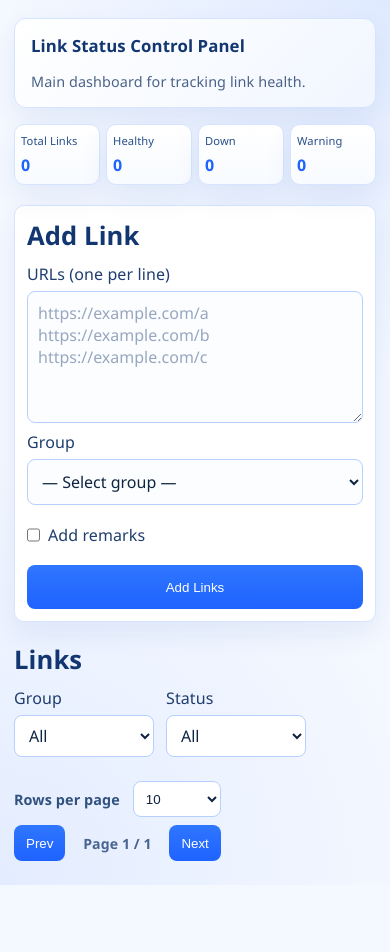
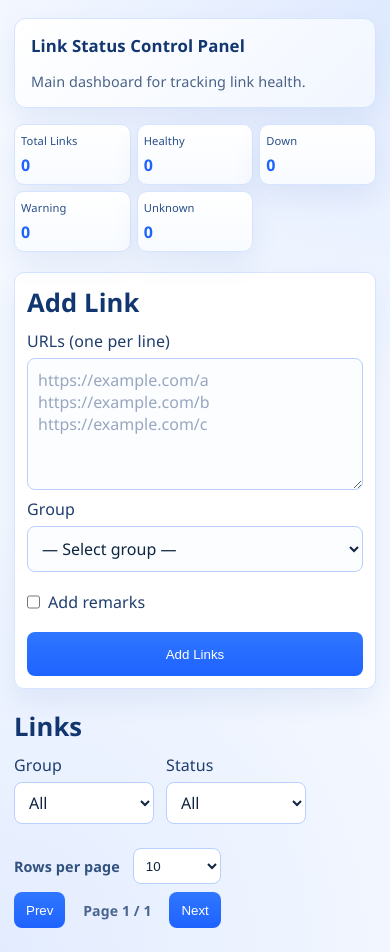
Before and after one commit to ether1313/agentlink-monitoring-system, a website: page public/index.html in a window 390 px wide. Before the commit the page ends 885 px from the top, so only its background shows below. Drawn offline with Linux system fonts and the light colour scheme; no server answers.

Commit message:
update something

```diff
--- a/public/app.js
+++ b/public/app.js
@@ -3,6 +3,7 @@ const totalLinksEl = document.getElementById('total-links');
 const healthyLinksEl = document.getElementById('healthy-links');
 const downLinksEl = document.getElementById('down-links');
 const warningLinksEl = document.getElementById('warning-links');
+const unknownLinksEl = document.getElementById('unknown-links');
 const downAlertEl = document.getElementById('down-alert');
 const addLinkForm = document.getElementById('add-link-form');
 const alarmAudio = document.getElementById('alarm-audio');
@@ -208,11 +209,13 @@ function renderStats(links) {
   const healthy = links.filter((l) => l.status === 'healthy').length;
   const down = links.filter((l) => l.status === 'down').length;
   const warning = links.filter((l) => l.status === 'warning').length;
+  const unknown = links.filter((l) => l.status === 'unknown' || !l.status).length;
 
   totalLinksEl.textContent = String(total);
   healthyLinksEl.textContent = String(healthy);
   downLinksEl.textContent = String(down);
   if (warningLinksEl) warningLinksEl.textContent = String(warning);
+  if (unknownLinksEl) unknownLinksEl.textContent = String(unknown);
 
   const hasDown = down > 0;
   downAlertEl.classList.toggle('hidden', !hasDown);
--- a/public/index.html
+++ b/public/index.html
@@ -33,6 +33,10 @@
         <div class="card">
           <h3>Warning</h3>
           <p id="warning-links">0</p>
+        </div>
+        <div class="card">
+          <h3>Unknown</h3>
+          <p id="unknown-links">0</p>
         </div>
       </section>
 
--- a/public/styles.css
+++ b/public/styles.css
@@ -85,7 +85,7 @@ header h1 {
 
 .stats {
   display: grid;
-  grid-template-columns: repeat(4, minmax(0, 1fr));
+  grid-template-columns: repeat(5, minmax(0, 1fr));
   gap: 14px;
   margin-bottom: 20px;
 }
@@ -509,7 +509,7 @@ section > h2 {
   }
 
   .stats {
-    grid-template-columns: repeat(4, minmax(0, 1fr));
+    grid-template-columns: repeat(3, minmax(0, 1fr));
     gap: 6px;
   }
 
```
